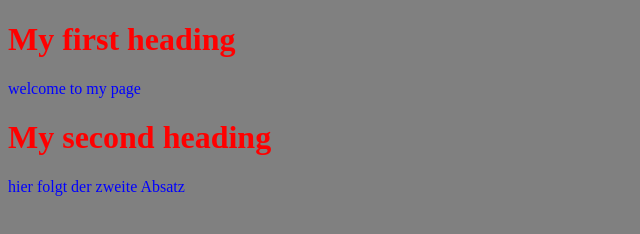
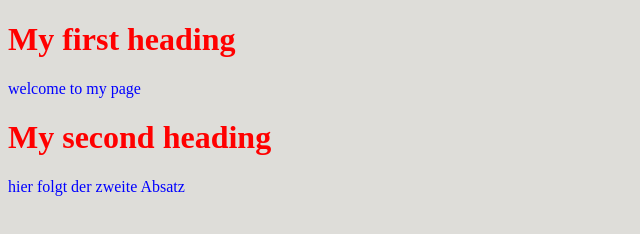
Before and after one commit to BrandnerChristoph/git-example, a plain HTML site: page src/index.html in a window 1280 px wide. Shown: the whole page, without its empty margins (0-640 px from the left). Drawn offline with Linux system fonts and the light colour scheme.

Commit message:
update style to brighter background

```diff
--- a/src/styles/main.css
+++ b/src/styles/main.css
@@ -1,5 +1,5 @@
 * {
-	background-color: grey;
+	background-color: #deddd9;
 }
 
 h1{
```
